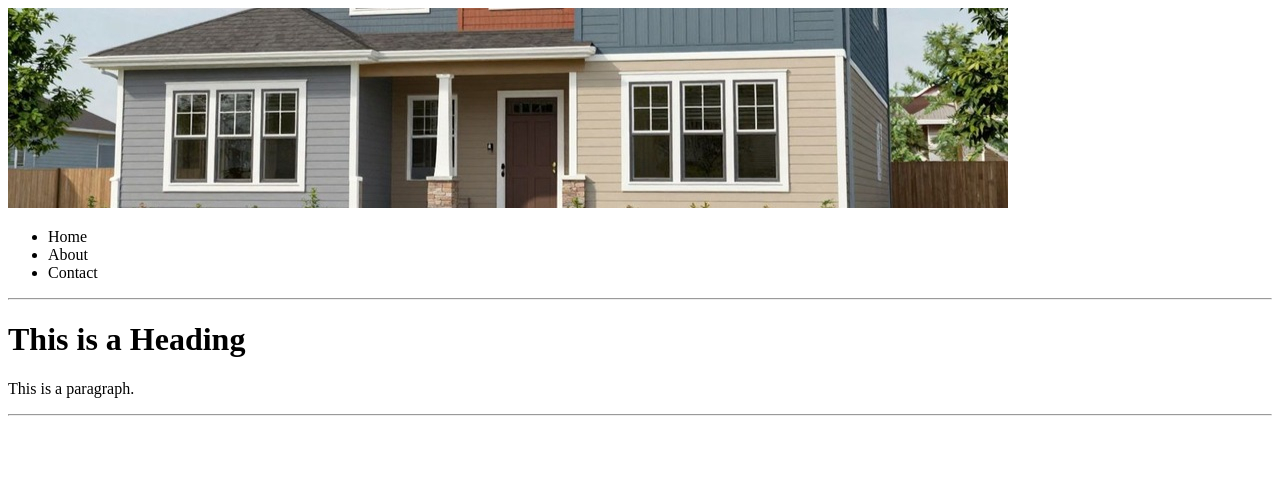
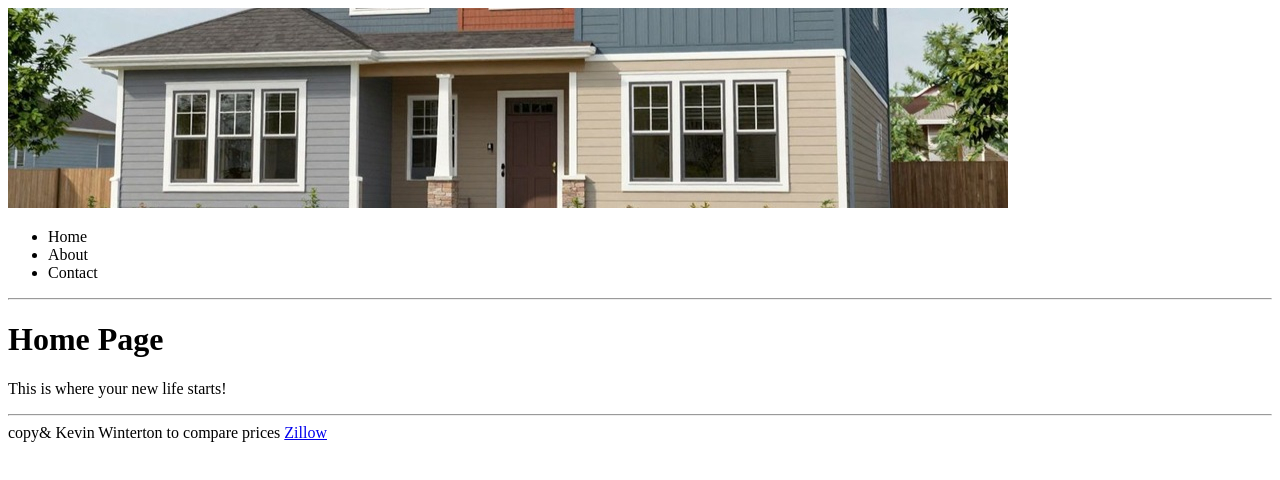
Before and after one commit to triumph11/project-2, a plain HTML site: page index.html in a window 1280 px wide. Drawn offline with Linux system fonts and the light colour scheme.

Commit message:
Update index.html

```diff
--- a/index.html
+++ b/index.html
@@ -13,9 +13,11 @@
 
 <hr>
 
-<h1>This is a Heading</h1>
-<p>This is a paragraph.</p>
+<h1>Home Page</h1>
+<p>This is where your new life starts!</p>
 
 <hr>
+  copy& Kevin Winterton
+  to compare prices <a href="https://www.zillow.com"> Zillow </a>
 </body>
 </html>
```
